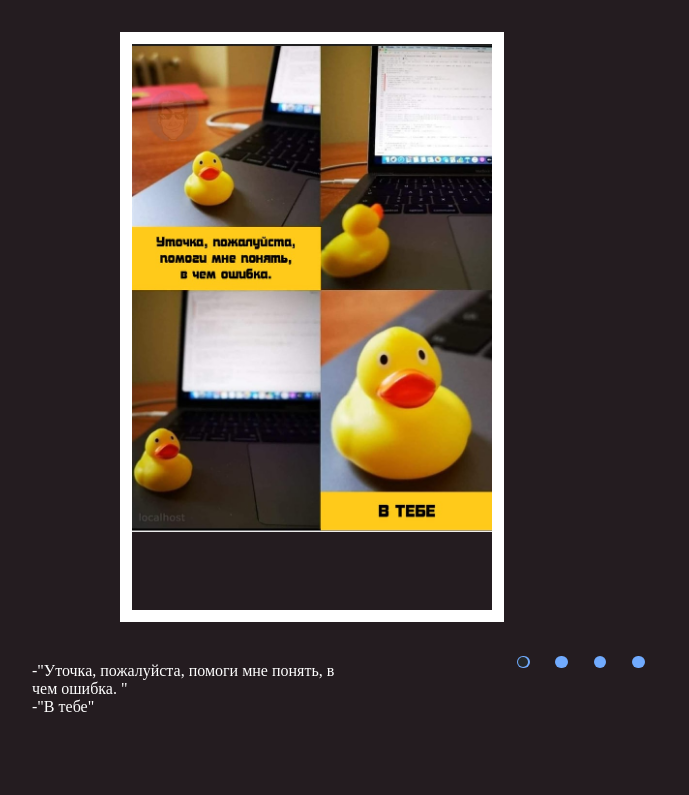
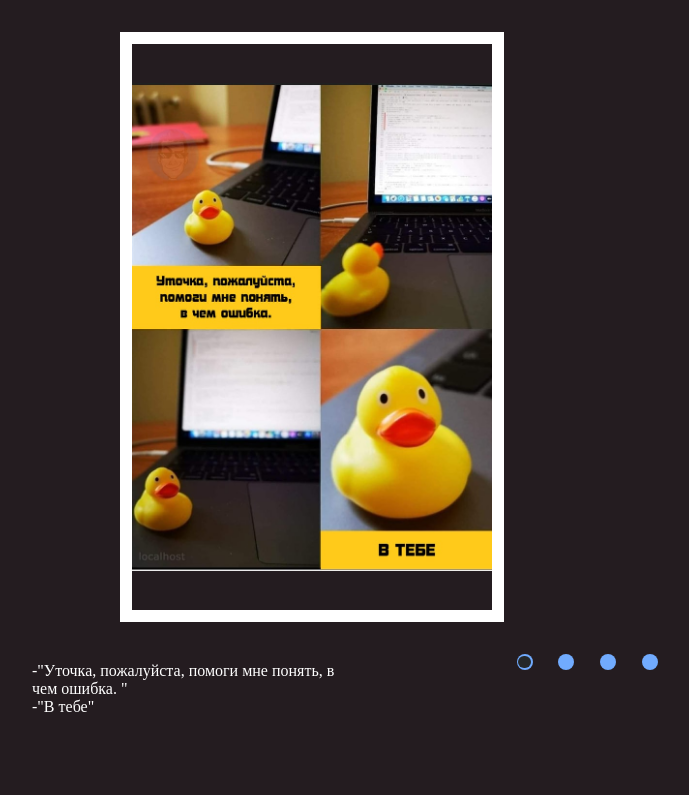
Before and after one commit to ArtemDubovov/cssMemSlider, a plain HTML site: page cssMemSlider/index.html in a window 1280 px wide. Shown: the whole page, without its empty margins (328-1017 px from the left). Drawn offline with Linux system fonts and the light colour scheme.

Commit message:
fix: fixed position images (16 май 2022 г. 16:21:37)

```diff
--- a/cssMemSlider/style.css
+++ b/cssMemSlider/style.css
@@ -38,7 +38,8 @@
 }
 .container-item {
     list-style: none;
-    display: block;
+    display: flex;
+    align-items: center;
     width: 100%;
     overflow: hidden;
 }
@@ -76,8 +77,8 @@
     align-items: center;
     transition: 0.3s background-color, 0.3s opacity;
     opacity: 1;
-    width: 1vw;
-    height: 1vw;
+    width: 1rem;
+    height: 1rem;
 }
 .label{
     cursor: pointer;
@@ -97,8 +98,8 @@
 .selected{
     opacity: 0;
     cursor: pointer;
-    height: 80%;
-    width: 80%;
+    height: 0.8rem;
+    width: 0.8rem;
     border-radius: 50%;
     background-color:rgb(37,40,42);
     transition: 0.3s opacity;
```
